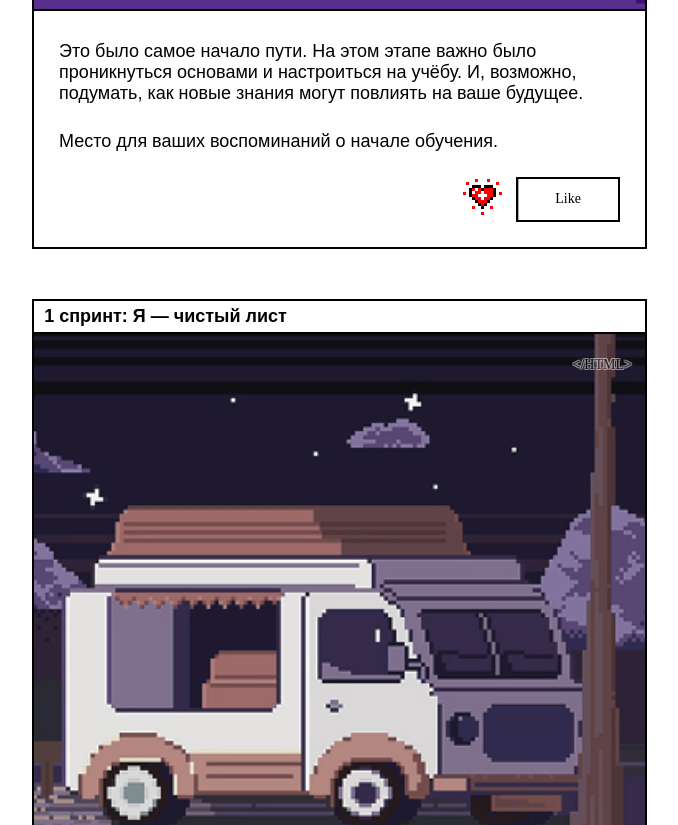
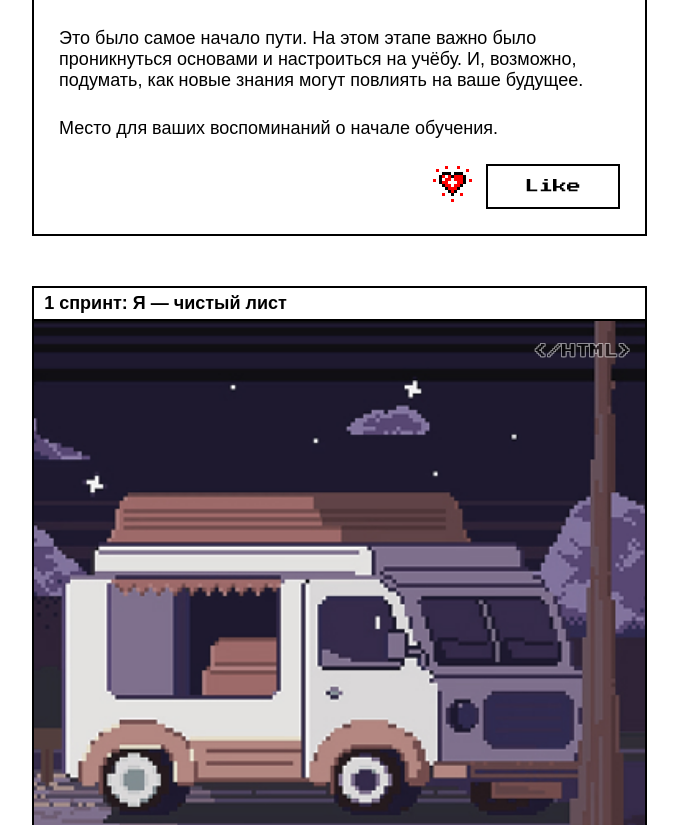
Before and after one commit to deadmoros159/zakrivayuschiy-teg-ad, a plain HTML site: page index.html in a window 1280 px wide. Shown: the part 1215-2040 px from the top of the page, without its empty margins (293-971 px from the left). Drawn offline with Linux system fonts and the light colour scheme.

Commit message:
Added new fonts.css

```diff
--- a/fonts/fonts.css
+++ b/fonts/fonts.css
@@ -1 +1,20 @@
 /* В этом файле вы импортируете все шрифты для сайта. Один из них вариативный и требует особенной настройки */
+
+@font-face {
+  font-family: 'Inter-Variable';
+  src:
+    local('Inter-Variable'),
+    url(./Inter-Variable.woff2) format('woff2 supports variations'),
+    url(./Inter-Variable.woff2) format('woff2-variations');
+  font-display: swap;
+  font-weight: normal bold;
+}
+
+@font-face {
+  font-family: 'Press Start 2P';
+  src:
+    local('Press Start 2P'),
+    url(./PressStart2P-Regular.woff) format('woff');
+  font-display: swap;
+  font-weight: 400;
+}
```
